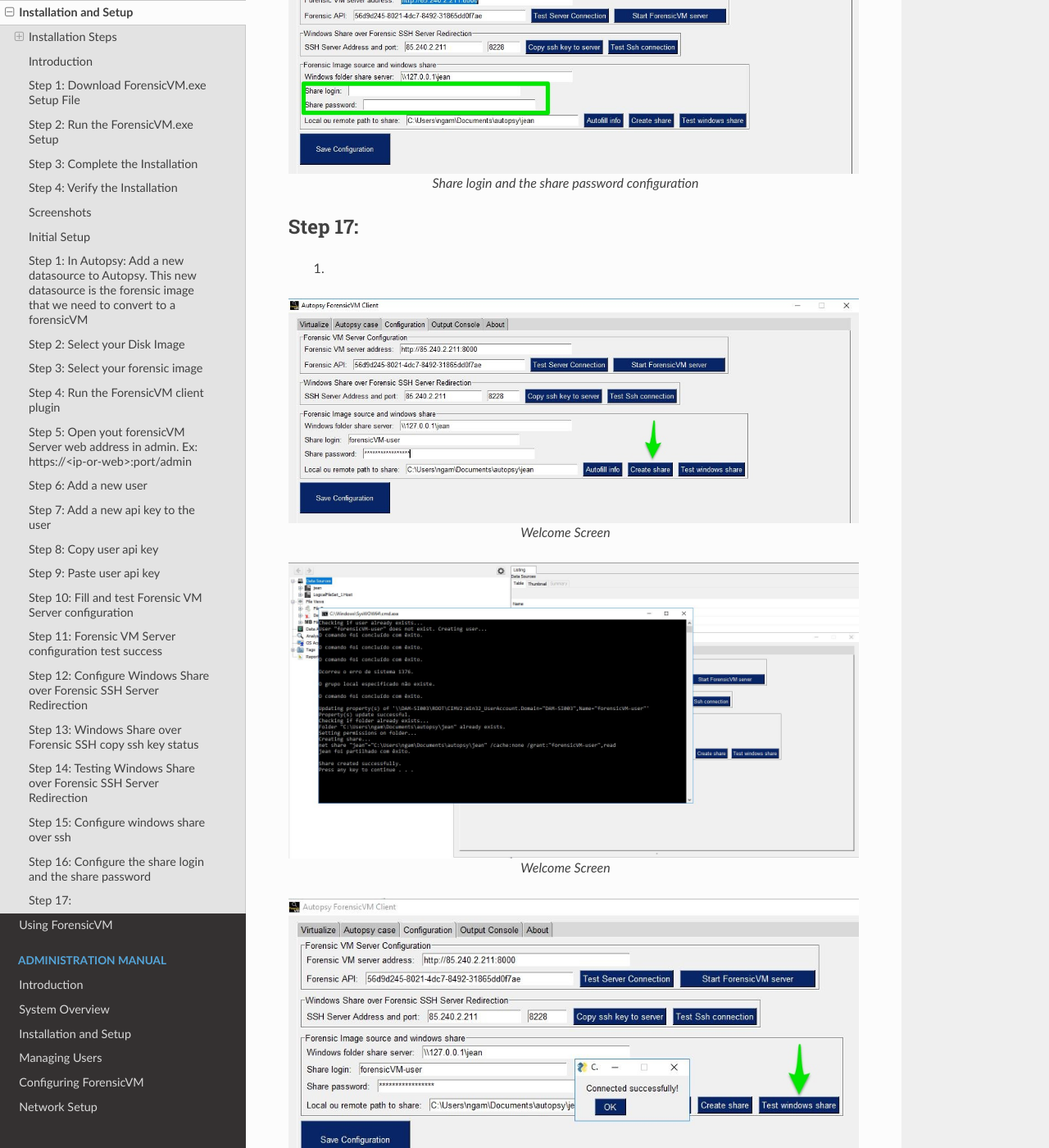
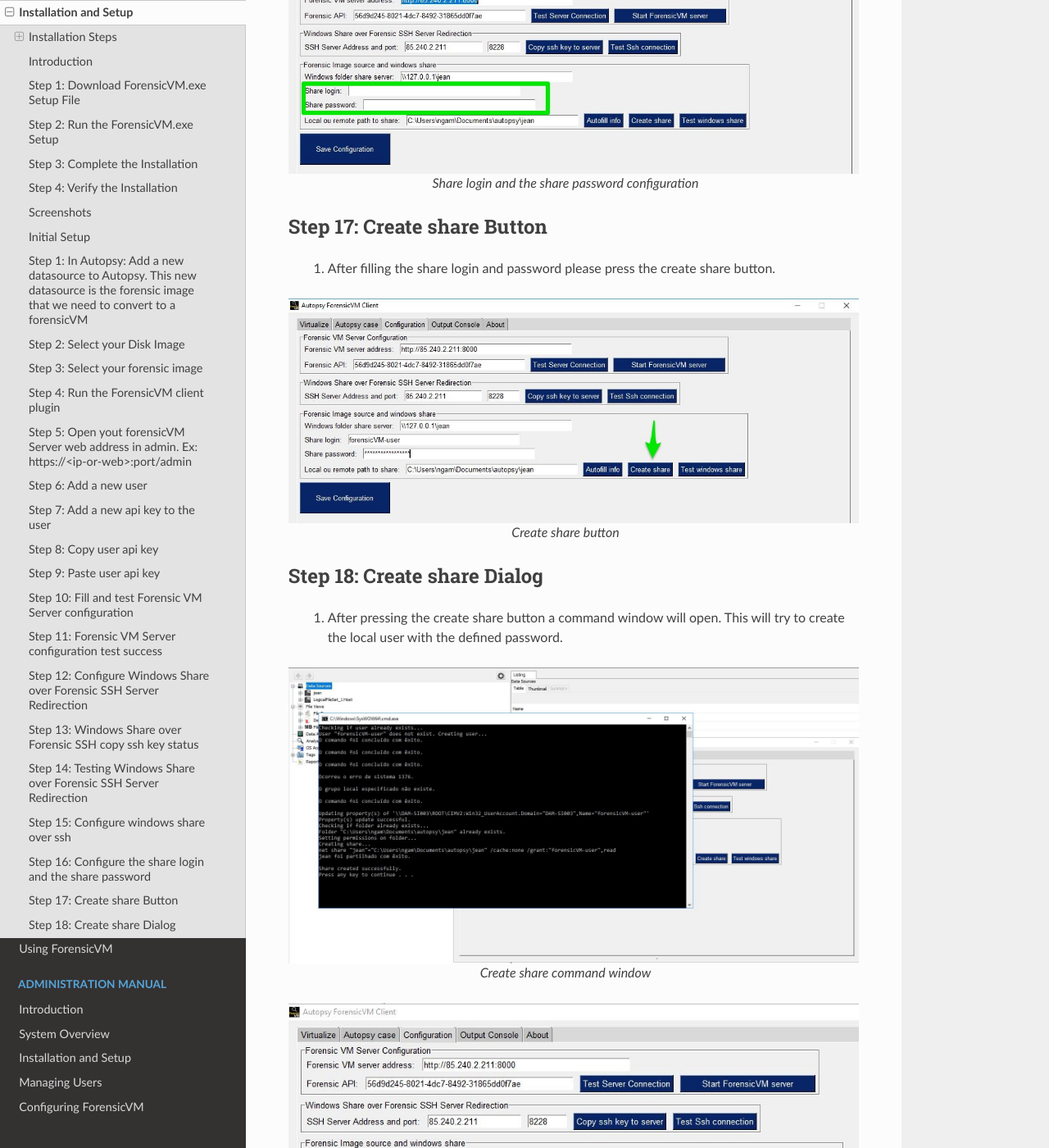
Before and after one commit to nunomourinho/ForensicVMServerAndClientDocs, a Sphinx documentation site: the page built from docs/user/installation_and_setup.rst, in a window 1280 px wide and 1400 px high, scrolled down 11239 px. Shown: the whole window at 82% size. Built offline with Sphinx 7.4.7 and the Read the Docs theme 2.0.0, drawn with Linux system fonts in a browser that asks for light colours; pages that are not in the unit, such as notebooks, are missing from menus.

Commit message:
Update installation_and_setup.rst

```diff
--- a/docs/user/installation_and_setup.rst
+++ b/docs/user/installation_and_setup.rst
@@ -261,21 +261,26 @@
 
    Share login and the share password configuration
 
-Step 17:
+Step 17: Create share Button
 ----------------------------------------------------------------------
- #.
+ #. After filling the share login and password please press the create share button.
 
 .. figure:: img/setup_0017.jpg
-   :alt: Welcome Screen
+   :alt: Create share button
    :align: center
 
-   Welcome Screen
+   Create share button
+
+
+Step 18: Create share Dialog
+----------------------------------------------------------------------
+ #. After pressing the create share button a command window will open. This will try to create the local user with the defined password.
 
 .. figure:: img/setup_0018.jpg
-   :alt: Welcome Screen
+   :alt: Create share command window
    :align: center
 
-   Welcome Screen
+   Create share command window
 
 .. figure:: img/setup_0019.jpg
    :alt: Welcome Screen
```
